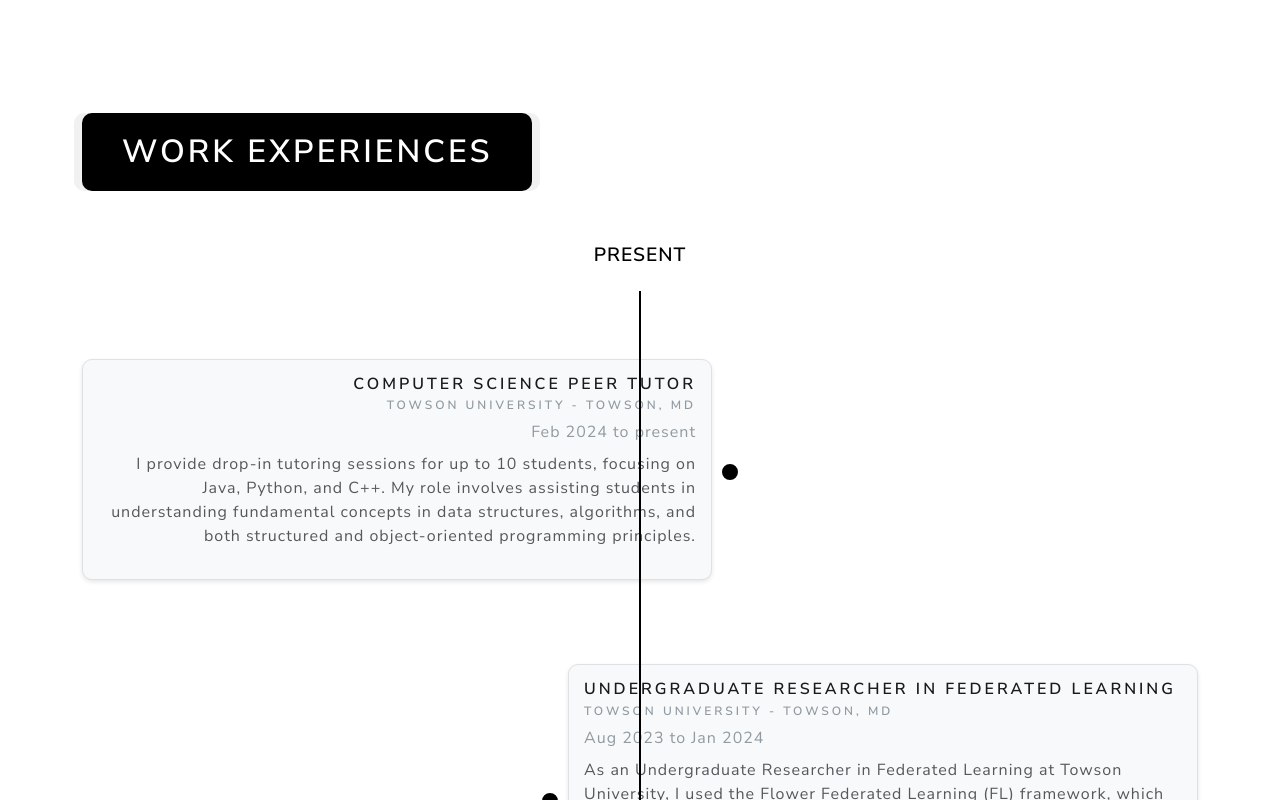
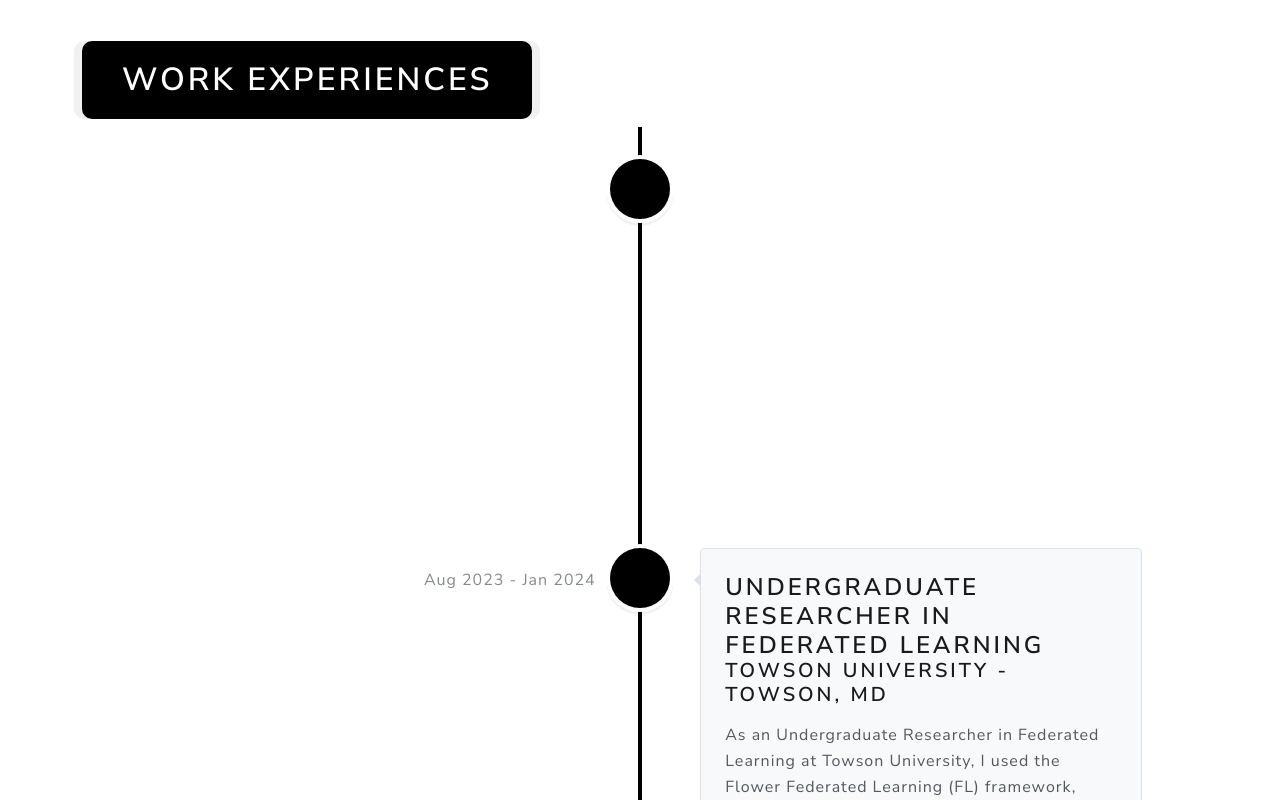
Before and after one commit to Romerico234/Personal-Portfolio, a React (Vite) app in the folder personal-portfolio/: page / in a window 1280 px wide. Shown: the part 2000-2800 px from the top of the page. Built offline with nearby package versions, Linux system fonts and the light colour scheme.

Commit message:
Refactored experiences component to use react-vertical-timeline-component since application wasnt responsive

```diff
--- a/personal-portfolio/index.html
+++ b/personal-portfolio/index.html
@@ -2,7 +2,7 @@
 <html lang="en">
   <head>
     <meta charset="UTF-8" />
-    <meta name="viewport" content="width=device-width, initial-scale=1, maximum-scale=5, minimum-scale=0.5, user-scalable=yes">
+    <meta name="viewport" content="width=device-width, initial-scale=1, maximum-scale=1, minimum-scale=0.5, user-scalable=no">
     <title>Romerico's Portfolio</title>
     <link rel="icon" type="image/svg+xml" href="./coding.png" />
     <link rel="stylesheet" href="https://bootswatch.com/5/lux/bootstrap.min.css">
--- a/personal-portfolio/package.json
+++ b/personal-portfolio/package.json
@@ -19,11 +19,13 @@
     "react-dom": "^18.3.1",
     "react-image-gallery": "^1.3.0",
     "react-router-dom": "^6.25.1",
+    "react-vertical-timeline-component": "^3.6.0",
     "yet-another-react-lightbox": "^3.21.1"
   },
   "devDependencies": {
     "@types/react": "^18.3.3",
     "@types/react-dom": "^18.3.0",
+    "@types/react-vertical-timeline-component": "^3.3.6",
     "@typescript-eslint/eslint-plugin": "^7.13.1",
     "@typescript-eslint/parser": "^7.13.1",
     "@vitejs/plugin-react": "^4.3.1",
--- a/personal-portfolio/src/pages/experiences/Experiences.css
+++ b/personal-portfolio/src/pages/experiences/Experiences.css
@@ -13,91 +13,21 @@
     max-width: fit-content;
 }
 
-.timeline {
-    position: relative;
-    padding: 1.25em 0;
-    list-style: none;
-    display: flex;
-    flex-direction: column;
-    align-items: center;
+.vertical-timeline-element-title {
+    font-size: 1.5em;
+    margin-bottom: 0.5em;
 }
 
-.timeline::before {
-    content: 'PRESENT';
-    position: absolute;
-    top: -1.5625em;
-    left: 50%;
-    transform: translateX(-50%);
+.vertical-timeline-element-company-and-location {
     font-size: 1.2em;
-    font-weight: bold;
-    color: #000;
-    font-family: 'Nunito Sans', sans-serif;
+    margin-bottom: 1em;
 }
 
-.timeline::after {
-    content: '';
-    position: absolute;
-    top: 1.25em;
-    bottom: 0;
-    left: 50%;
-    transform: translateX(-50%);
-    width: 0.125em;
-    background: #000;
+.vertical-timeline-element-content {
+    border-radius: 0.625em ;
+    padding: 1em;
 }
 
-.timeline-item {
-    position: relative;
-    margin-left: 0;
-    width: 80%;
-    max-width: 37.5em;
-    margin-bottom: 1.25em;
+.vertical-timeline-element-date {
+    color: #000;
 }
-
-.timeline-item.left {
-    align-self: flex-start;
-    text-align: right;
-}
-
-.timeline-item.right {
-    align-self: flex-end;
-    text-align: left;
-}
-
-.timeline-marker {
-    position: absolute;
-    top: 50%;
-    width: 1.5em;
-    height: 1.5em;
-    background: #000;
-    border-radius: 50%;
-    border: 0.25em solid #fff;
-}
-
-.timeline-item.left .timeline-marker {
-    /* Position of the black circle marker to the left side of the content box */
-    right: -10%;
-}
-
-.timeline-item.right .timeline-marker {
-    /* Position of the black circle marker to the right side of the content box */
-    left: -10%;
-}
-
-.timeline-content {
-    background: #f8f9fa;
-    border: 0.0625em solid #dee2e6;
-    border-radius: 0.625em;
-    padding: 0.9375em;
-    box-shadow: 0 0.125em 0.25em rgba(0, 0, 0, 0.1);
-    margin-top: 1.25em;
-}
-
-.timeline-item.left .timeline-content {
-    /* Position of the experience item to the left side of the timeline */
-    margin-right: -5%;
-}
-
-.timeline-item.right .timeline-content {
-    /* Position of the experience item to the right side of the timeline */
-    margin-left: -5%;
-}
--- a/personal-portfolio/src/pages/experiences/ExperiencesItem.tsx
+++ b/personal-portfolio/src/pages/experiences/ExperiencesItem.tsx
@@ -1,4 +1,5 @@
-import "./Experiences.css";
+import { VerticalTimelineElement } from "react-vertical-timeline-component";
+import "react-vertical-timeline-component/style.min.css";
 
 interface Experience {
     id: number;
@@ -12,26 +13,27 @@
 
 interface ExperienceItemProps {
     experience: Experience;
-    position: "left" | "right";
 }
 
-export default function ExperiencesItem({
-    experience,
-    position,
-}: ExperienceItemProps) {
+export default function ExperiencesItem({ experience }: ExperienceItemProps) {
     return (
-        <div className={`timeline-item ${position} mt-5 mb-3`}>
-            <div className="timeline-marker"></div>
-            <div className="timeline-content">
-                <h2 className="h5 mb-1">{experience.jobTitle}</h2>
-                <h3 className="h6 text-muted mb-2">
-                    {experience.company} - {experience.location}
-                </h3>
-                <p className="text-muted mb-2">
-                    {experience.startDate} to {experience.endDate}
-                </p>
-                <p>{experience.description}</p>
-            </div>
-        </div>
+        <VerticalTimelineElement
+            date={`${experience.startDate} - ${experience.endDate}`}
+            iconStyle={{ background: "#000", color: "#fff" }}
+            contentStyle={{
+                background: "#f8f9fa",
+                border: "1px solid #dee2e6",
+            }}
+            contentArrowStyle={{ borderRight: "7px solid  #dee2e6" }}
+            icon={<div className="timeline-icon"></div>}
+        >
+            <h3 className="vertical-timeline-element-title">
+                {experience.jobTitle}
+            </h3>
+            <h4 className="vertical-timeline-element-company-and-location">
+                {experience.company} - {experience.location}
+            </h4>
+            <p>{experience.description}</p>
+        </VerticalTimelineElement>
     );
 }
--- a/personal-portfolio/src/pages/experiences/ExperiencesList.tsx
+++ b/personal-portfolio/src/pages/experiences/ExperiencesList.tsx
@@ -1,6 +1,7 @@
-import "./Experiences.css";
-import ExperienceItem from "./ExperiencesItem";
+import { VerticalTimeline } from "react-vertical-timeline-component";
+import "react-vertical-timeline-component/style.min.css";
 import experiences from "../../utils/data/work_experiences.json";
+import ExperiencesItem from "./ExperiencesItem";
 
 interface Experience {
     id: number;
@@ -16,23 +17,14 @@
     return (
         <div className="container mt-5">
             <h1 className="section-header">Work Experiences</h1>
-            <div className="row">
-                <div className="col-md-12">
-                    <div className="timeline">
-                        {experiences.map(
-                            (experience: Experience, index: number) => (
-                                <ExperienceItem
-                                    key={experience.id}
-                                    experience={experience}
-                                    position={
-                                        index % 2 === 0 ? "left" : "right"
-                                    }
-                                />
-                            )
-                        )}
-                    </div>
-                </div>
-            </div>
+            <VerticalTimeline lineColor={"#000"}>
+                {experiences.map((experience: Experience) => (
+                    <ExperiencesItem
+                        key={experience.id}
+                        experience={experience}
+                    />
+                ))}
+            </VerticalTimeline>
         </div>
     );
 }
```
Also changed, not shown: 1 other file (tests, documents, lock files or other folders).
